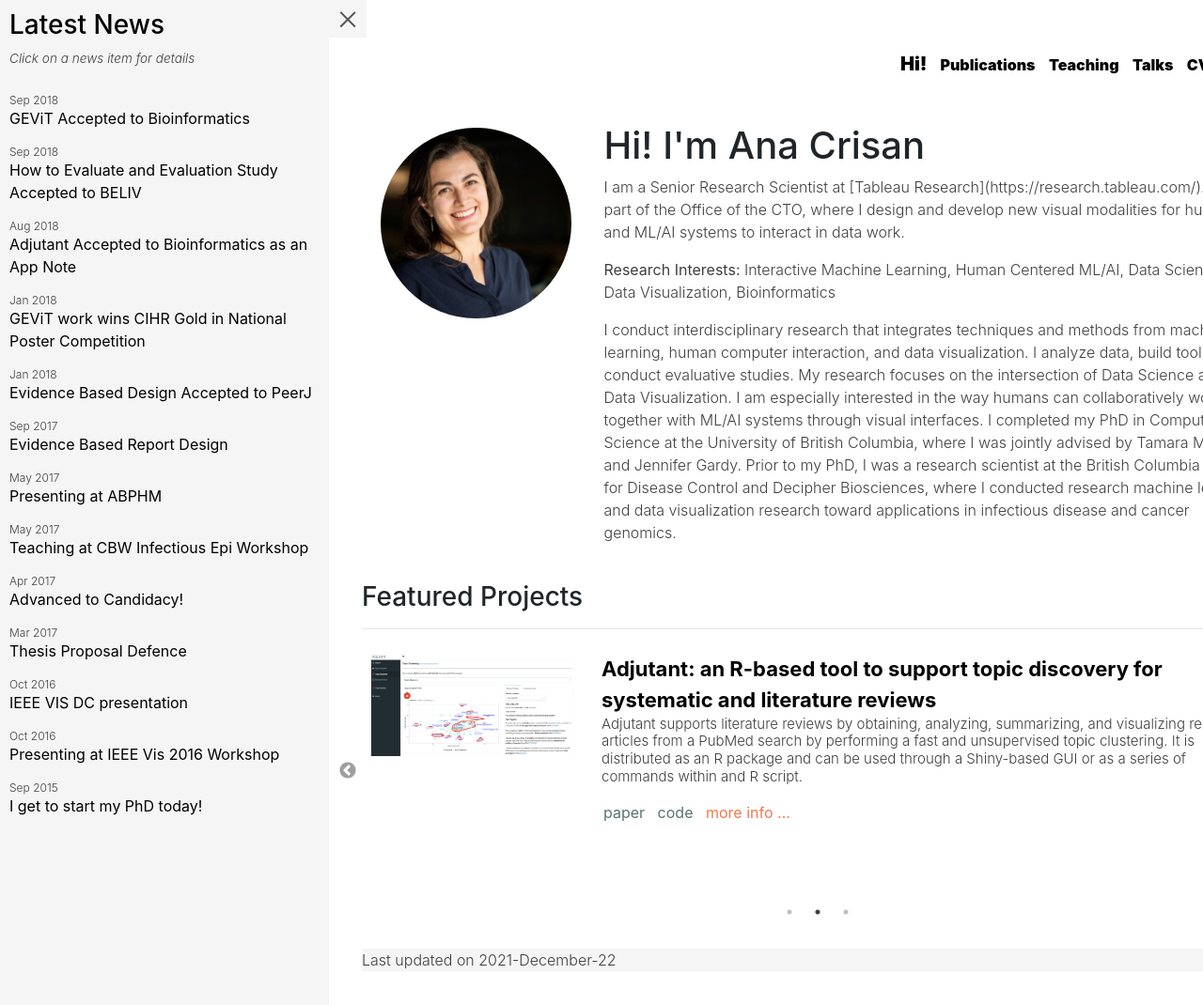
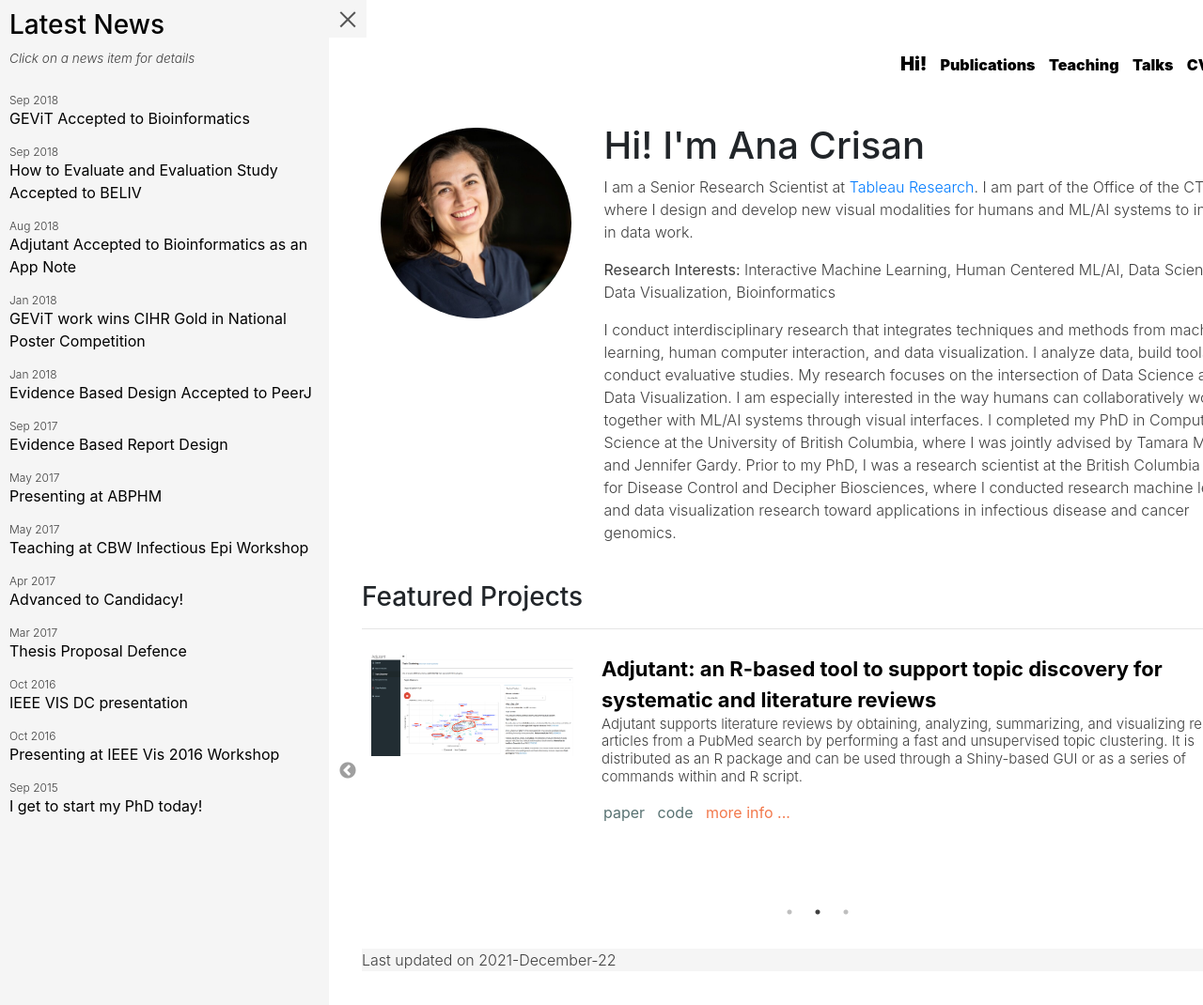
Before and after one commit to amcrisan/amcrisan.github.io, a Jekyll site: the page built from index.md, in a window 1280 px wide. Shown: the whole page at 94% size. Built offline with Jekyll 4.4.1, drawn with Linux system fonts in a browser that asks for light colours; nearby versions of some CDN libraries; some of the changed lines change nothing that is shown.

Commit message:
correct typo

```diff
--- a/index.md
+++ b/index.md
@@ -21,7 +21,7 @@
         <div class="col-12 col-md-9">
 
             <h1 id="top"> Hi! I'm Ana Crisan</h1>
-            <p> I am a Senior Research Scientist at [Tableau Research](https://research.tableau.com/). I am part of the Office of the CTO, where I design and develop new visual modalities for humans and ML/AI systems to interact in data work. </p>
+            <p> I am a Senior Research Scientist at <a target=_blank href="https://research.tableau.com/"> Tableau Research</a>. I am part of the Office of the CTO, where I design and develop new visual modalities for humans and ML/AI systems to interact in data work. </p>
 
             <p><strong>Research Interests:</strong> Interactive Machine Learning, Human Centered ML/AI, Data Science, Data Visualization, Bioinformatics</p>
 
```
Also changed, not shown: 2 other files.
